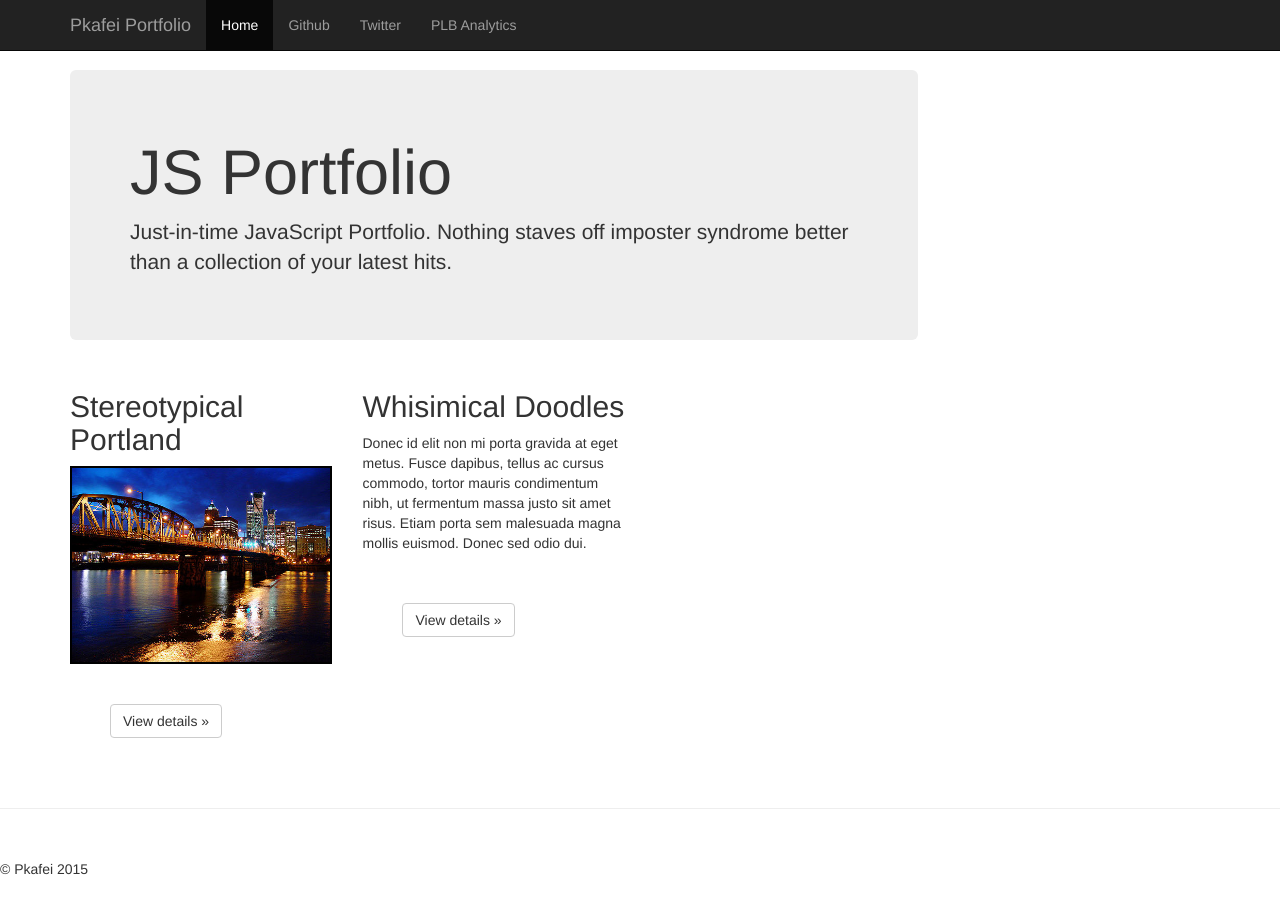
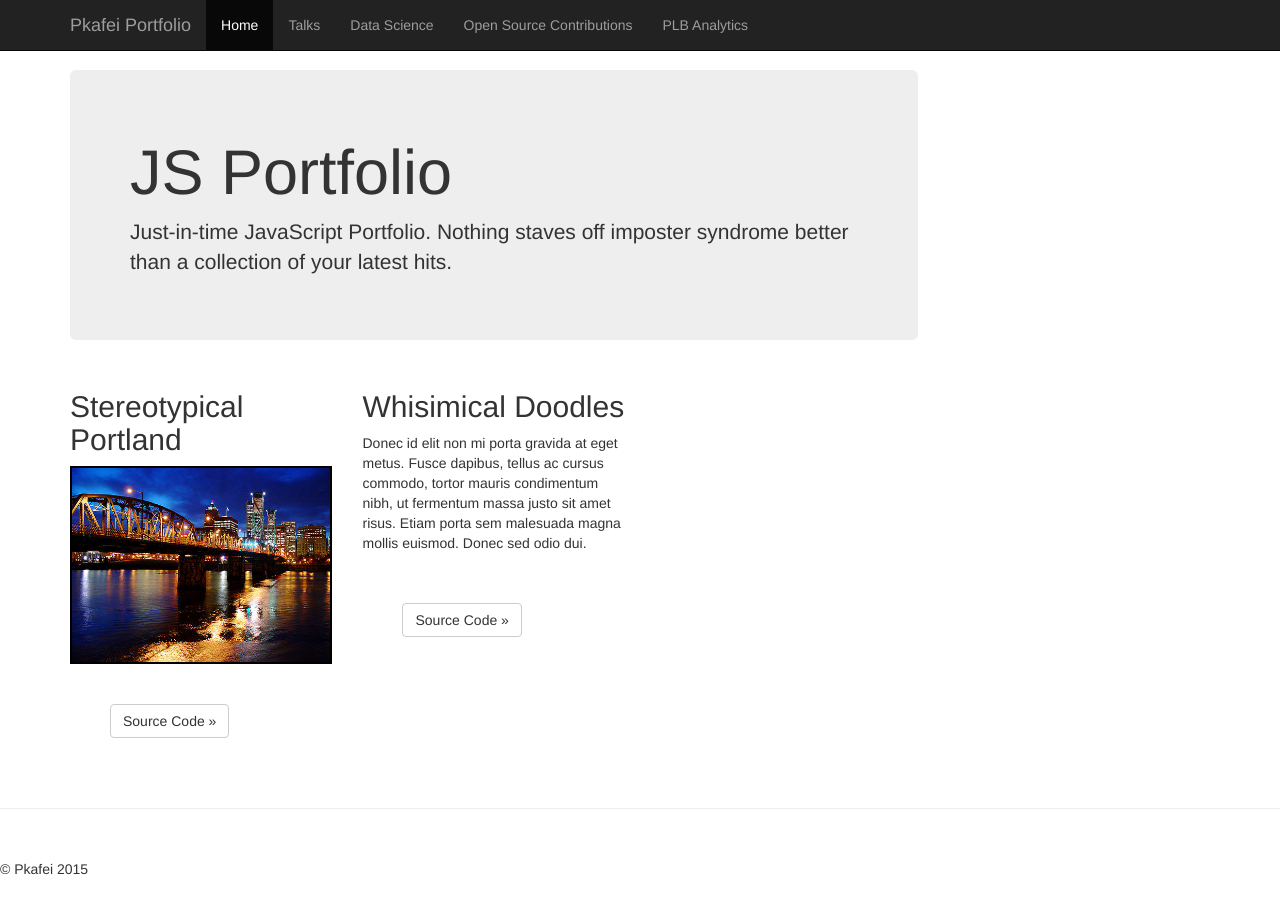
Before and after one commit to pkafei/pkafei_portfolio, a website: page views/index.html in a window 1280 px wide. Drawn offline with nearby package versions, Linux system fonts and the light colour scheme.

Commit message:
Added links

```diff
--- a/views/index.html
+++ b/views/index.html
@@ -33,9 +33,12 @@
         <div id="navbar" class="collapse navbar-collapse">
           <ul class="nav navbar-nav">
             <li class="active"><a href="#">Home</a></li>
-            <li><a href="https://github.com/pkafei">Github</a></li>
-            <li><a href="https://twitter.com/pkafei">Twitter</a></li>
+            <li><a href="https://github.com/pkafei">Talks</a></li>
+            <li><a href="http://nbviewer.ipython.org/github/pkafei/Data-Science-in-Python/tree/master/tutorial/">Data Science</a></li>
+            <li><a href="">Open Source Contributions</a></li>
             <li><a href="http://www.plbanalytics.com/">PLB Analytics</a></li>
+
+
 
           </ul>
         </div><!-- /.nav-collapse -->
@@ -58,12 +61,12 @@
             <div class="col-xs-6 col-lg-4">
               <h2>Stereotypical Portland</h2>
                <a class="picture" href="bop.html"><img src="images/bridges.jpg"></a>
-              <p><a class="btn btn-default" href="#" role="button">View details &raquo;</a></p>
+              <p><a class="btn btn-default" href="#" role="button">Source Code &raquo;</a></p>
             </div><!--/.col-xs-6.col-lg-4-->
             <div class="col-xs-6 col-lg-4">
               <h2>Whisimical Doodles</h2>
               <p>Donec id elit non mi porta gravida at eget metus. Fusce dapibus, tellus ac cursus commodo, tortor mauris condimentum nibh, ut fermentum massa justo sit amet risus. Etiam porta sem malesuada magna mollis euismod. Donec sed odio dui. </p>
-              <p><a class="btn btn-default" href="#" role="button">View details &raquo;</a></p>
+              <p><a class="btn btn-default" href="#" role="button">Source Code &raquo;</a></p>
             </div><!--/.col-xs-6.col-lg-4-->
             <div class="col-xs-6 col-lg-4">
             <!--
```
